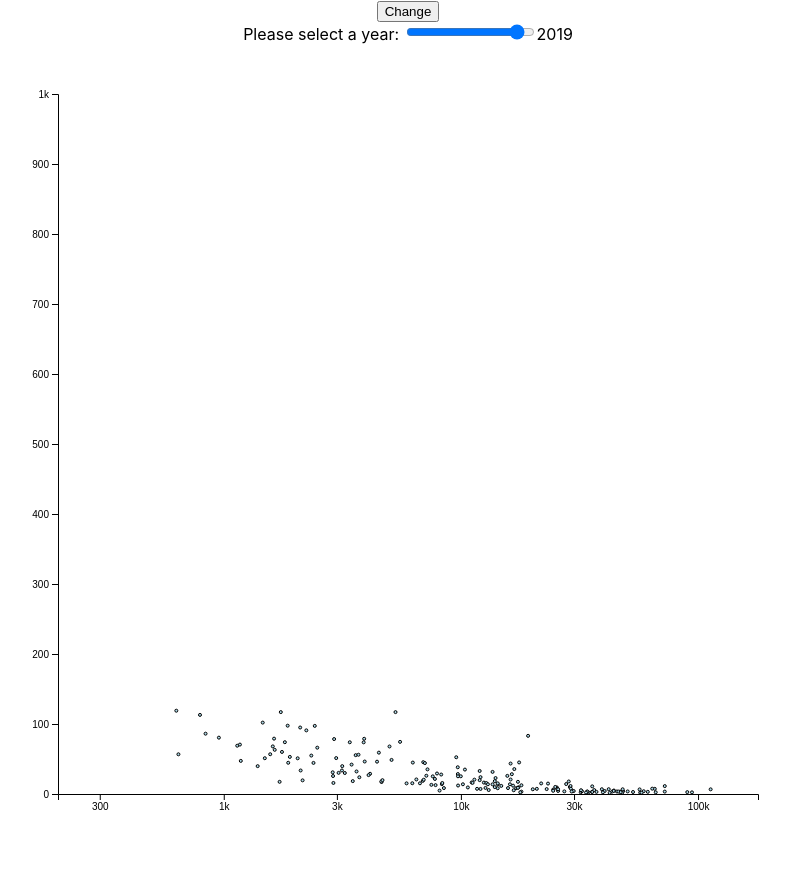
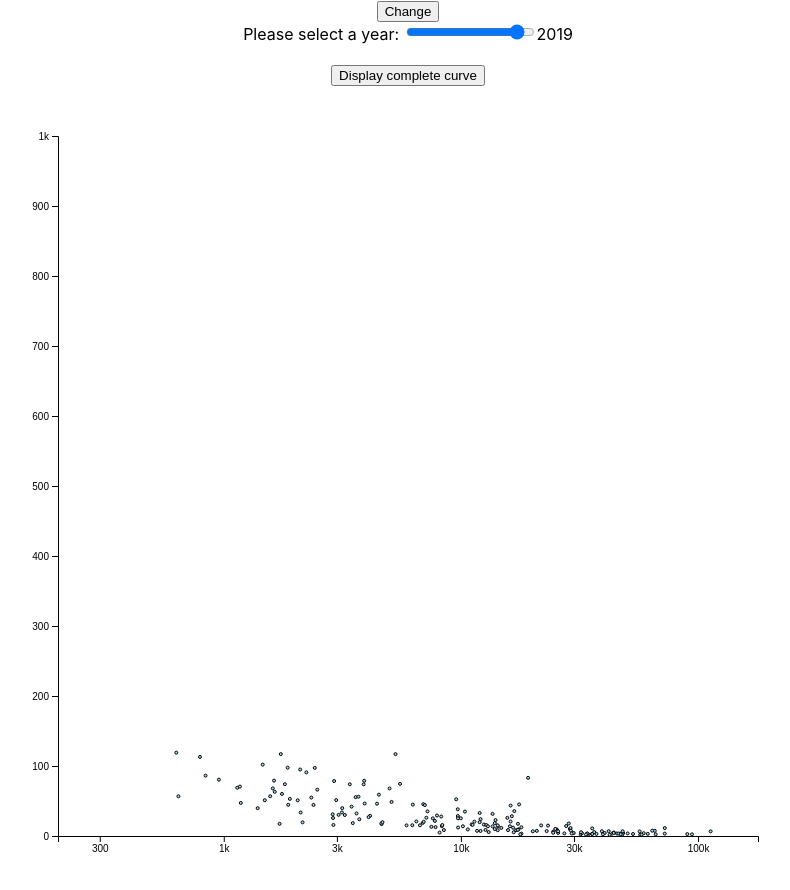
Before and after one commit to aviraljn9/income-cm-narrative, a React (Create React App) app: page / in a window 1280 px wide. Shown: the whole page, without its empty margins (232-1022 px from the left). Before the commit the page ends 848 px from the top, so only its background shows below. Built offline with nearby package versions, Linux system fonts and the light colour scheme.

Commit message:
set current year added

```diff
--- a/src/components/BarChart.js
+++ b/src/components/BarChart.js
@@ -11,6 +11,7 @@ export class BarChart extends Component {
         }
         this.setyear =this.setyear.bind(this);
         this.tick =this.tick.bind(this);
+        this.setCurrentYear =this.setCurrentYear.bind(this);
     }
 
     updatechart()
@@ -18,7 +19,7 @@ export class BarChart extends Component {
         let y_domain = 500;
         let radius = 1.5;
         if (this.state.year == 2021 && this.timerID === null) {
-            y_domain = 100;
+            y_domain = 70;
             radius = 3;
         }
 
@@ -202,6 +203,14 @@ export class BarChart extends Component {
 
     }
 
+    setCurrentYear()
+    {
+        clearInterval(this.timerID);
+        this.timerID = null;
+        this.setState({'year': 2021});
+
+    }
+
     render() {
         return (
             <div>
@@ -210,6 +219,11 @@ export class BarChart extends Component {
                     <input type="range" min={1800} max={2040} step={1} id="year" value={this.state.year} onInput={this.setyear} />
                     <output name="selected_year" id="selected_year">{this.state.year}</output>
                 </form>
+
+                <br></br>
+                <div>
+                    <button onClick = {this.setCurrentYear}>Display complete curve</button>
+                </div>
 
                 <div id='ttip'></div>
 
--- a/src/components/Chart.js
+++ b/src/components/Chart.js
@@ -11,6 +11,7 @@ export class Chart extends Component {
         }
         this.setyear =this.setyear.bind(this);
         this.tick =this.tick.bind(this);
+        this.setCurrentYear =this.setCurrentYear.bind(this);
     }
 
     updatechart()
@@ -243,6 +244,14 @@ export class Chart extends Component {
 
     }
 
+    setCurrentYear()
+    {
+        clearInterval(this.timerID);
+        this.timerID = null;
+        this.setState({'year': 2040});
+
+    }
+
     render() {
         return (
             <div>
@@ -251,6 +260,11 @@ export class Chart extends Component {
                     <input type="range" min={1800} max={2040} step={1} id="year" value={this.state.year} onInput={this.setyear} />
                     <output name="selected_year" id="selected_year">{this.state.year}</output>
                 </form>
+
+                <br></br>
+                <div>
+                    <button onClick = {this.setCurrentYear}>Display complete curve</button>
+                </div>
 
                 <div id='ttip'></div>
 
--- a/src/components/Plot.js
+++ b/src/components/Plot.js
@@ -11,6 +11,7 @@ export class Plot extends Component {
         }
         this.setyear =this.setyear.bind(this);
         this.tick =this.tick.bind(this);
+        this.setCurrentYear =this.setCurrentYear.bind(this);
     }
 
     updatechart()
@@ -158,6 +159,14 @@ export class Plot extends Component {
 
     }
 
+    setCurrentYear()
+    {
+        clearInterval(this.timerID);
+        this.timerID = null;
+        this.setState({'year': 2021});
+
+    }
+
     render() {
         return (
             <div>
@@ -166,6 +175,11 @@ export class Plot extends Component {
                     <input type="range" min={1800} max={2040} step={1} id="year" value={this.state.year} onInput={this.setyear} />
                     <output name="selected_year" id="selected_year">{this.state.year}</output>
                 </form>
+
+                <br></br>
+                <div>
+                    <button onClick = {this.setCurrentYear}>Display complete curve</button>
+                </div>
 
                 <div id='ttip'></div>
 
--- a/src/index.css
+++ b/src/index.css
@@ -27,3 +27,8 @@ div.tooltip {
   border-radius: 8px;
   pointer-events: none;
 }
+
+div button{
+  display:inline-block;
+
+}
```
